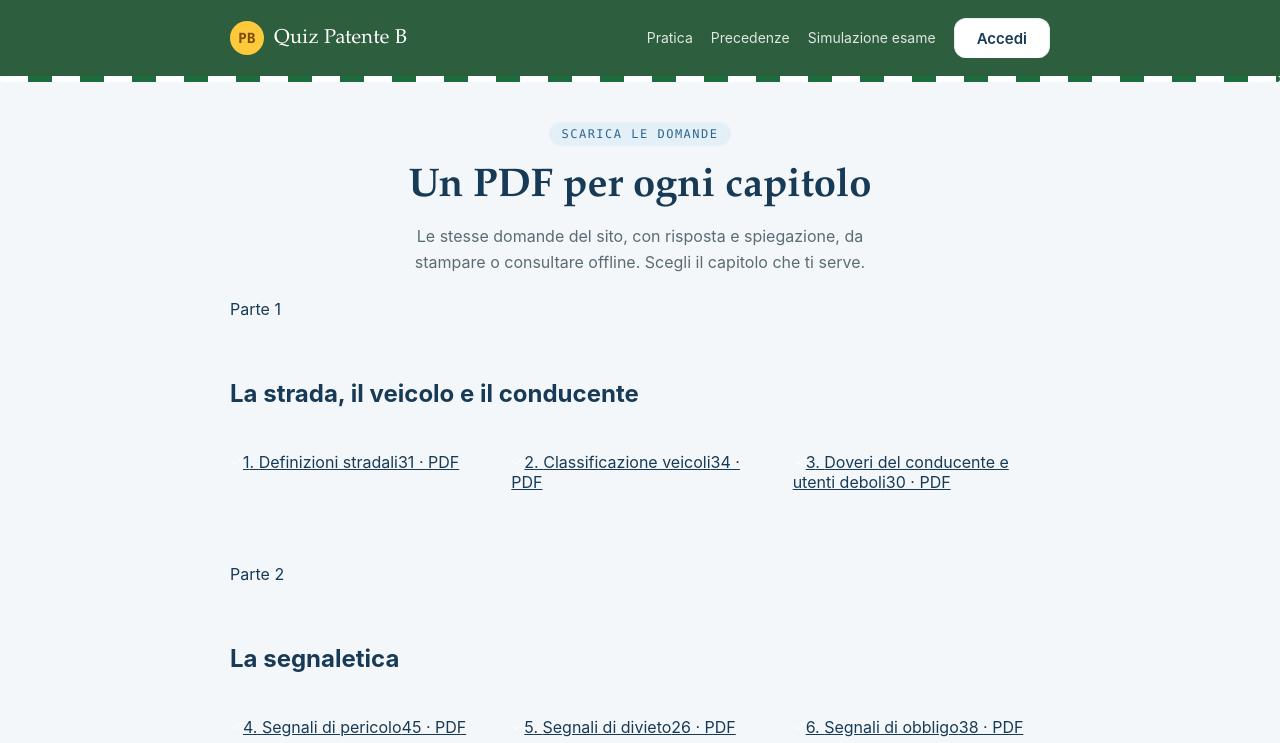
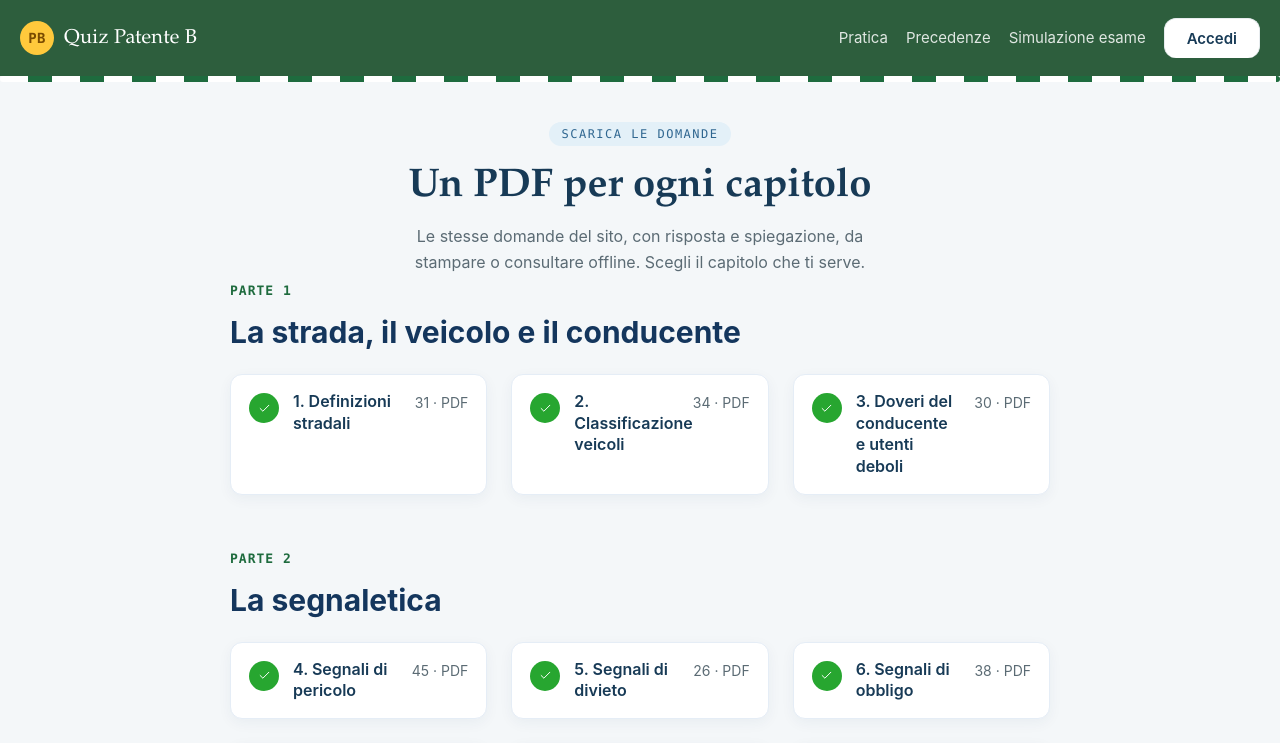
Before and after one commit to bibbi747/quiz-patente-b, a Next.js app: page /scarica in a window 1280 px wide. Shown: the top 743 px of the page. Built offline with nearby package versions, Linux system fonts and the light colour scheme; no server answers.

Commit message:
Claude + Vercel FIXED

```diff
--- a/app/globals.css
+++ b/app/globals.css
@@ -85,7 +85,7 @@ a { color: inherit; }
   display: inline-block;
   background: var(--pb-amber);
   color: var(--pb-amber-ink);
-  font-size: 14px;
+  font-size: 15px;
   font-weight: 600;
   padding: 12px 18px;
   border-radius: var(--radius-m);
@@ -100,7 +100,7 @@ a { color: inherit; }
   display: inline-block;
   background: var(--pb-navy);
   color: var(--pb-white);
-  font-size: 14px;
+  font-size: 15px;
   font-weight: 600;
   padding: 12px 18px;
   border-radius: var(--radius-m);
@@ -113,7 +113,7 @@ a { color: inherit; }
   display: inline-block;
   background: var(--pb-white);
   color: var(--pb-ink);
-  font-size: 14px;
+  font-size: 15px;
   font-weight: 600;
   padding: 12px 18px;
   border-radius: var(--radius-m);
@@ -127,7 +127,7 @@ a { color: inherit; }
   flex: 1;
   padding: 13px;
   border-radius: var(--radius-m);
-  font-size: 15px;
+  font-size: 16px;
   font-weight: 600;
   cursor: pointer;
   text-decoration: none;
--- a/components/header/header.css
+++ b/components/header/header.css
@@ -11,7 +11,7 @@
   align-items: center;
   justify-content: space-between;
   padding: 18px 20px;
-  max-width: 860px;
+  max-width: 1280px;
   margin: 0 auto;
 }
 
@@ -44,7 +44,7 @@
 .header-nav {
   display: flex;
   gap: 18px;
-  font-size: 14px;
+  font-size: 15px;
 }
 
 .header-nav a {
@@ -69,7 +69,7 @@
   .header-nav {
     width: 100%;
     gap: 14px;
-    font-size: 13px;
+    font-size: 14px;
     flex-wrap: wrap;
   }
 }
@@ -121,7 +121,7 @@
   color: rgba(255, 255, 255, 0.85);
   font-family: inherit;
   font-weight: 600;
-  font-size: 14px;
+  font-size: 15px;
   cursor: pointer;
   padding: 8px 4px;
 }
@@ -164,7 +164,7 @@
   width: 100%;
   text-align: left;
   padding: 12px 16px;
-  font-size: 14px;
+  font-size: 15px;
   color: var(--pb-ink);
   text-decoration: none;
   background: none;
--- a/components/pratica/pratica.css
+++ b/components/pratica/pratica.css
@@ -95,13 +95,15 @@ background:transparent;
 
     margin:30px 0 25px;
 
-    font-size:56px;
+    font-size:clamp(28px, 6vw, 42px);
 
-    line-height:1;
+    line-height:1.1;
 
     font-weight:800;
 
     color:#163a5a;
+
+    max-width:520px;
 
 }
 
@@ -216,12 +218,6 @@ background:transparent;
     }
 
 
-    .pratica-hero h1{
-
-        font-size:44px;
-
-    }
-
     .pratica-hero-stats{
 
         flex-wrap:wrap;
@@ -296,19 +292,6 @@ background:transparent;
 
     }
 
-}
-/* OVERRIDE HERO TEST */
-
-.pratica-hero h1 {
-    font-size:42px !important;
-    line-height:1.1 !important;
-    max-width:520px;
-}
-
-@media(max-width:600px){
-    .pratica-hero h1 {
-        font-size:30px !important;
-    }
 }
 /* ===========================================================
    SEARCH BAR
@@ -541,7 +524,7 @@ background:transparent;
 
     color:#4A5565;
 
-    font-size:14px;
+    font-size:15px;
 
     font-weight:600;
 
@@ -581,7 +564,7 @@ background:transparent;
 
 .filter-sort label{
 
-    font-size:14px;
+    font-size:15px;
 
     color:#667085;
 
@@ -601,7 +584,7 @@ background:transparent;
 
     color:#14365D;
 
-    font-size:14px;
+    font-size:16px;
 
     outline:none;
 
@@ -920,7 +903,7 @@ background:transparent;
 
     color:#667085;
 
-    font-size:13px;
+    font-size:14px;
 
     font-weight:600;
 
@@ -970,7 +953,7 @@ background:transparent;
 
 .chapter-description{
 
-    font-size:14px;
+    font-size:15px;
 
     margin:8px 0 14px;
 
@@ -1102,7 +1085,7 @@ background:transparent;
 .chapters-title p {
   margin: 6px 0 0;
   color: #667085;
-  font-size: 14px;
+  font-size: 15px;
 }
 
 .progress-box {
@@ -1141,7 +1124,7 @@ background:transparent;
 }
 
 .progress-info strong {
-  font-size: 13px;
+  font-size: 14px;
   color: #667085;
   font-weight: 600;
 }
@@ -1186,7 +1169,7 @@ background:transparent;
   text-decoration: none;
   background: #E3F3E4;
   color: #1E6B3E;
-  font-size: 14px;
+  font-size: 15px;
   font-weight: 600;
   padding: 12px 18px;
   border-radius: 12px;
@@ -1201,3 +1184,80 @@ background:transparent;
 .login-hint-arrow {
   font-weight: 700;
 }
+
+/* ===========================================================
+   PAGINA /scarica — mancavano tutte le classi usate da questo
+   componente (part-eyebrow, part-title, chapter-tab e figli):
+   la pagina veniva mostrata senza nessuno stile, solo link
+   grezzi del browser.
+   =========================================================== */
+.part-eyebrow {
+  display: block;
+  font-family: var(--font-mono);
+  font-size: 13px;
+  font-weight: 700;
+  letter-spacing: 1px;
+  text-transform: uppercase;
+  color: #1E6B3E;
+  margin: 0 0 -8px;
+}
+
+.part-title {
+  margin: 0;
+  font-size: clamp(22px, 4vw, 30px);
+  color: #14365D;
+}
+
+.chapter-tab {
+  display: flex;
+  align-items: flex-start;
+  gap: 14px;
+  padding: 16px 18px;
+  background: #fff;
+  border: 1px solid #E5EDF6;
+  border-radius: var(--radius-m);
+  text-decoration: none;
+  color: inherit;
+  box-shadow: 0 4px 14px rgba(20, 54, 93, 0.05);
+  transition: border-color 0.15s ease, transform 0.15s ease;
+}
+
+.chapter-tab:hover {
+  border-color: #27A630;
+  transform: translateY(-2px);
+}
+
+.chapter-tab.disabled {
+  opacity: 0.5;
+  pointer-events: none;
+  cursor: default;
+}
+
+.chapter-num {
+  width: 30px;
+  height: 30px;
+  border-radius: 50%;
+  background: #27A630;
+  flex-shrink: 0;
+  display: flex;
+  align-items: center;
+  justify-content: center;
+  margin-top: 2px;
+}
+
+.chapter-name {
+  flex: 1;
+  min-width: 0;
+  font-size: 16px;
+  font-weight: 600;
+  color: var(--pb-ink);
+  line-height: 1.35;
+}
+
+.chapter-count {
+  flex-shrink: 0;
+  font-size: 14px;
+  color: var(--pb-ink-soft);
+  white-space: nowrap;
+  margin-top: 3px;
+}
--- a/components/quiz/quiz.css
+++ b/components/quiz/quiz.css
@@ -272,7 +272,7 @@
 
 .results-sub {
   color: var(--pb-ink-soft);
-  font-size: 14px;
+  font-size: 15px;
   margin: 0 0 28px;
 }
 
@@ -370,7 +370,7 @@
 }
 
 .dash-card p {
-  font-size: 14px;
+  font-size: 15px;
   color: var(--pb-ink-soft);
   line-height: 1.55;
   margin: 0;
--- a/components/statistiche/statistiche.css
+++ b/components/statistiche/statistiche.css
@@ -9,7 +9,7 @@
 
 .stat-page-header h1 {
   font-family: var(--font-display);
-  font-size: 32px;
+  font-size: clamp(24px, 5vw, 32px);
   color: #0E3D24;
   margin: 0 0 6px;
   position: relative;
@@ -125,7 +125,7 @@
 
 .stat-summary-label {
   display: block;
-  font-size: 14.5px;
+  font-size: 15px;
   color: var(--pb-ink-soft);
   margin-bottom: 2px;
 }
```
Also changed, not shown: app/precedenze/precedenze.module.css (+38 -4 lines), components/home/home.css (+3 -5 lines).
